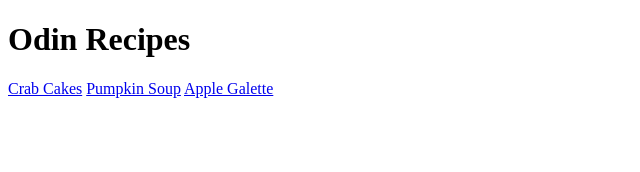
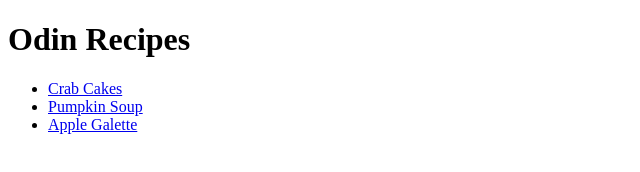
Before and after one commit to teri-c/odin-recipes, a plain HTML site: page index.html in a window 1280 px wide. Shown: the whole page, without its empty margins (0-640 px from the left). Drawn offline with Linux system fonts and the light colour scheme.

Commit message:
Made unordered list with links to recipe pages

```diff
--- a/index.html
+++ b/index.html
@@ -7,8 +7,10 @@
   </head>
   <body>
     <h1>Odin Recipes</h1>
-    <a href="recipes/crab-cakes.html">Crab Cakes</a>
-    <a href="recipes/pumpkin-soup.html">Pumpkin Soup</a>
-    <a href="recipes/apple-galette.html">Apple Galette</a>
+    <ul>
+      <li><a href="recipes/crab-cakes.html">Crab Cakes</a></li>
+      <li><a href="recipes/pumpkin-soup.html">Pumpkin Soup</a></li>
+      <li><a href="recipes/apple-galette.html">Apple Galette</a></li>
+    </ul>
   </body>
 </html>
```
